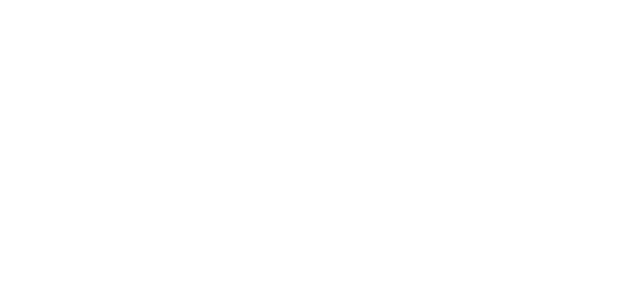
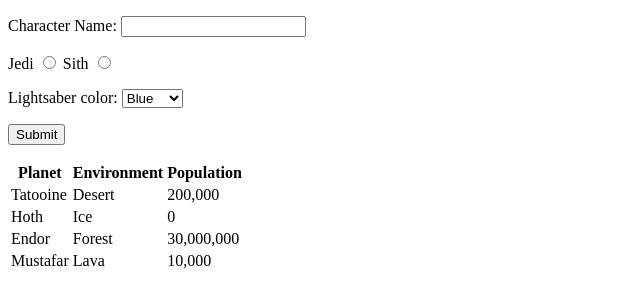
Before and after one commit to jobill18/Assessment-week02, a website: page src/index.html in a window 1280 px wide. Shown: the whole page, without its empty margins (0-640 px from the left). Drawn offline with Linux system fonts and the light colour scheme.

Commit message:
html text entered and organized into paragraphs with correct type

```diff
--- a/src/index.html
+++ b/src/index.html
@@ -8,7 +8,56 @@
   </head>
 
   <body>
-    <header></header>
-    <main></main>
+    <main>
+      <p>
+        <label for="character-name">Character Name:</label>
+        <input type="text" name="character-name" />
+      </p>
+      <p>
+        <label for="jedi">Jedi</label>
+        <input type="radio" name="alignment" id="jedi" />
+        <label for="sith">Sith</label>
+        <input type="radio" name="alignment" id="sith" />
+      </p>
+      <p>
+        <label for="lightsaber-color">Lightsaber color:</label>
+        <select type="text" id="lightsaber-color">
+          <option value="blue">Blue</option>
+          <option value="green">Green</option>
+          <option value="red">Red</option>
+          <option value="purple">Purple</option>
+        </select>
+      </p>
+      <p><button>Submit</button></p>
+      <p>
+        <table>
+          <tr>
+            <th>Planet</th>
+            <th>Environment</th>
+            <th>Population</th>
+          </tr>
+          <tr>
+            <td>Tatooine</td>
+            <td>Desert</td>
+            <td>200,000</td>
+          </tr>
+          <tr>
+            <td>Hoth</td>
+            <td>Ice</td>
+            <td>0</td>
+          </tr>
+          <tr>
+            <td>Endor</td>
+            <td>Forest</td>
+            <td>30,000,000</td>
+          </tr>
+          <tr>
+            <td>Mustafar</td>
+            <td>Lava</td>
+            <td>10,000</td>
+          </tr>
+        </table>
+      </p>
+    </main>
   </body>
 </html>
```
